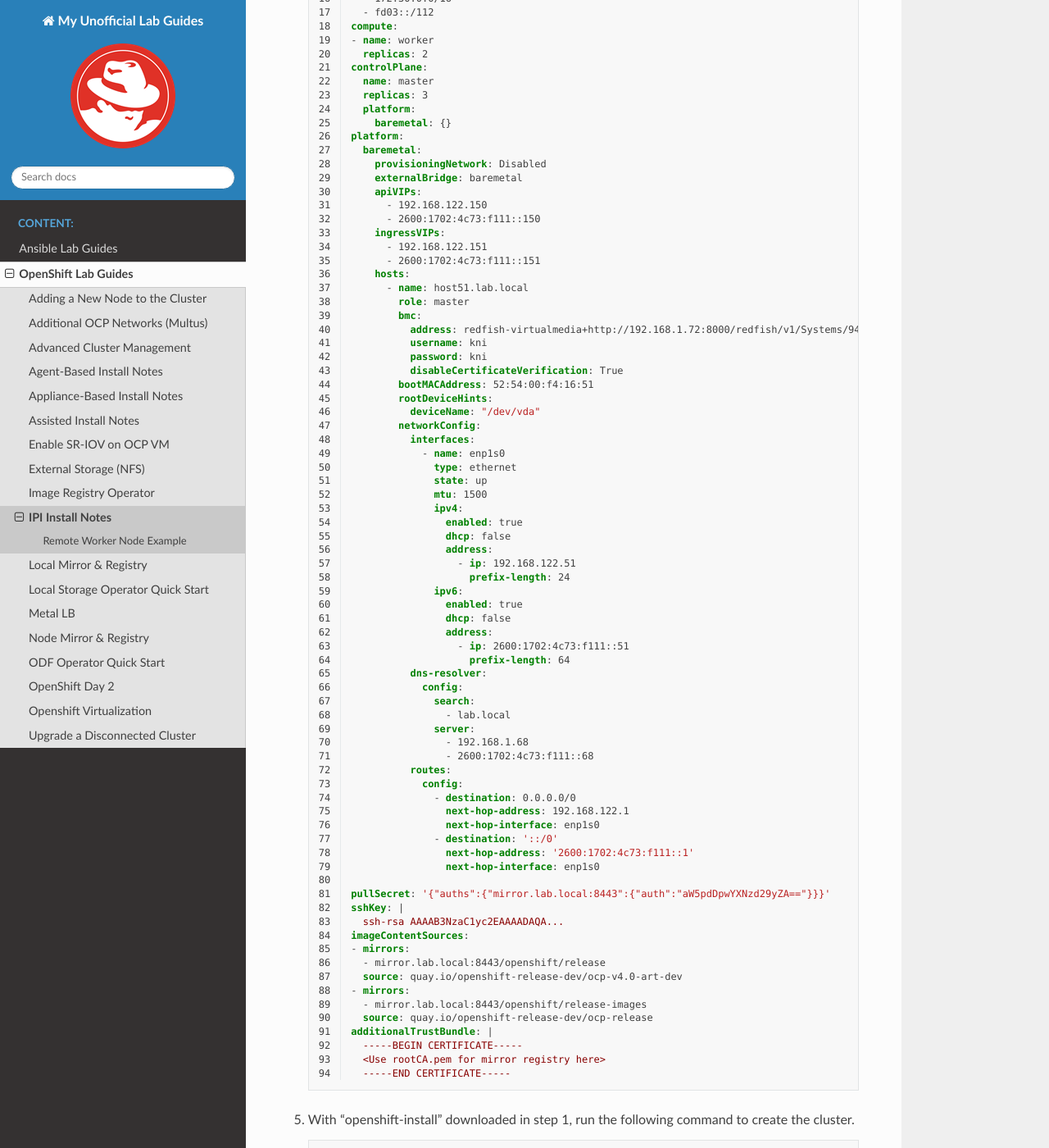
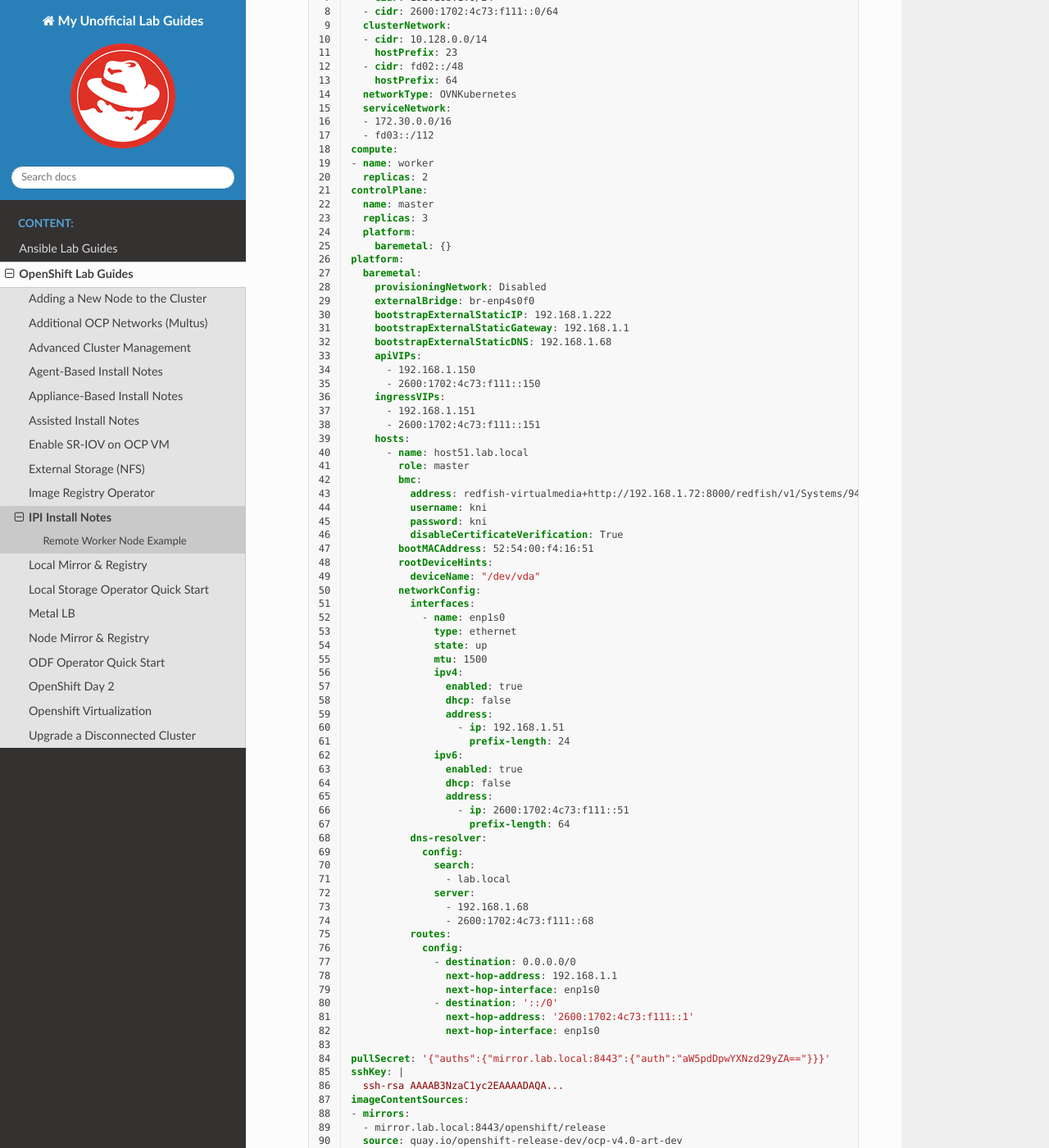
Before and after one commit to vtog/labGuides, a Sphinx documentation site: the page built from source/ocp/ipi-notes.rst, in a window 1280 px wide and 1400 px high, scrolled down 1097 px. Shown: the whole window at 82% size. Built offline with Sphinx 7.4.7 and the Read the Docs theme 3.1.0, drawn with Linux system fonts in a browser that asks for light colours; pages that are not in the unit, such as notebooks, are missing from menus; some of the changed text lies outside the part shown.

Commit message:
cleaned up IPI example, added important notes

```diff
--- a/source/ocp/ipi-notes.rst
+++ b/source/ocp/ipi-notes.rst
@@ -41,7 +46,7 @@
         name: ocp5
       networking:
         machineNetwork:
-        - cidr: 192.168.122.0/24
+        - cidr: 192.168.1.0/24
         - cidr: 2600:1702:4c73:f111::0/64
         clusterNetwork:
         - cidr: 10.128.0.0/14
@@ -63,12 +68,15 @@
       platform:
         baremetal:
           provisioningNetwork: Disabled
-          externalBridge: baremetal
+          externalBridge: br-enp4s0f0
+          bootstrapExternalStaticIP: 192.168.1.222
+          bootstrapExternalStaticGateway: 192.168.1.1
+          bootstrapExternalStaticDNS: 192.168.1.68
           apiVIPs:
-            - 192.168.122.150
+            - 192.168.1.150
             - 2600:1702:4c73:f111::150
           ingressVIPs:
-            - 192.168.122.151
+            - 192.168.1.151
             - 2600:1702:4c73:f111::151
           hosts:
             - name: host51.lab.local
@@ -91,7 +99,7 @@
                       enabled: true
                       dhcp: false
                       address:
-                        - ip: 192.168.122.51
+                        - ip: 192.168.1.51
                           prefix-length: 24
                     ipv6:
                       enabled: true
@@ -109,7 +117,7 @@
                 routes:
                   config:
                     - destination: 0.0.0.0/0
-                      next-hop-address: 192.168.122.1
+                      next-hop-address: 192.168.1.1
                       next-hop-interface: enp1s0
                     - destination: '::/0'
                       next-hop-address: '2600:1702:4c73:f111::1'
```
Also changed, not shown: other parts of source/ocp/ipi-notes.rst (+6 -1 lines).
